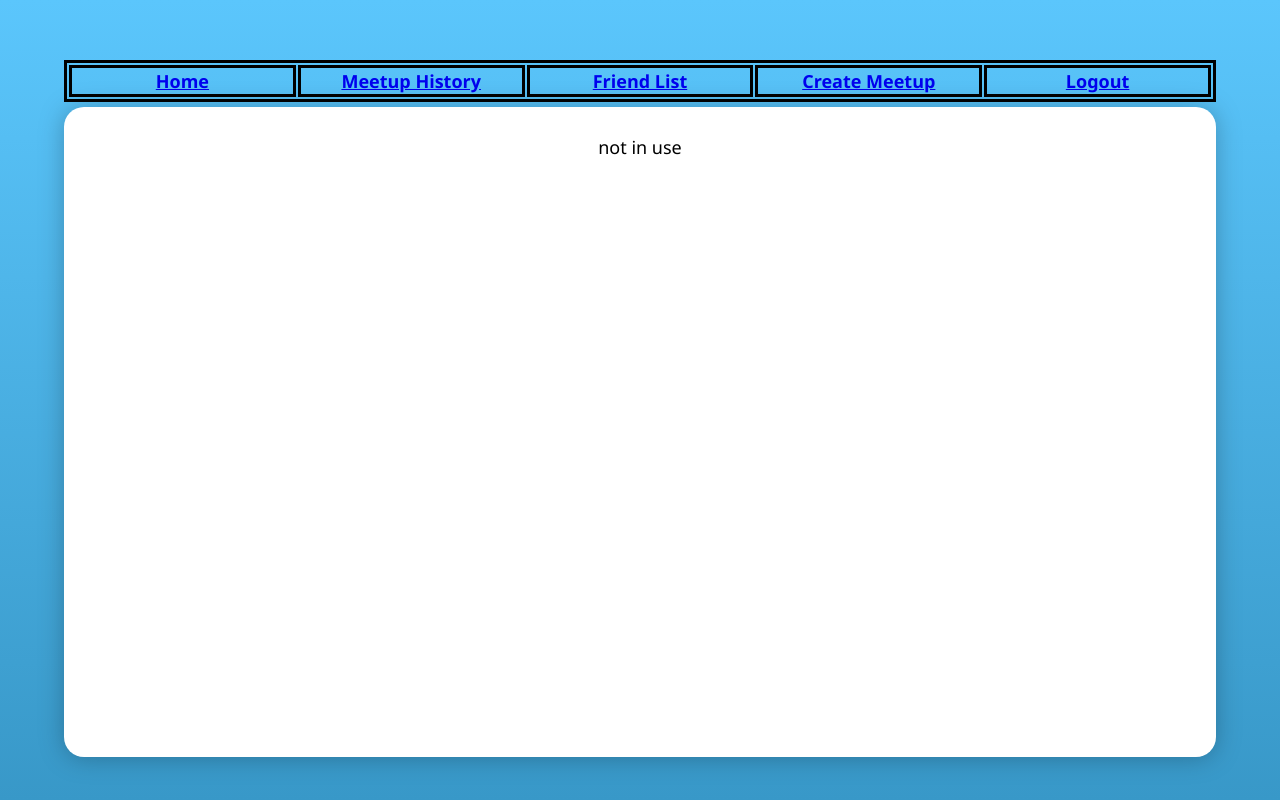
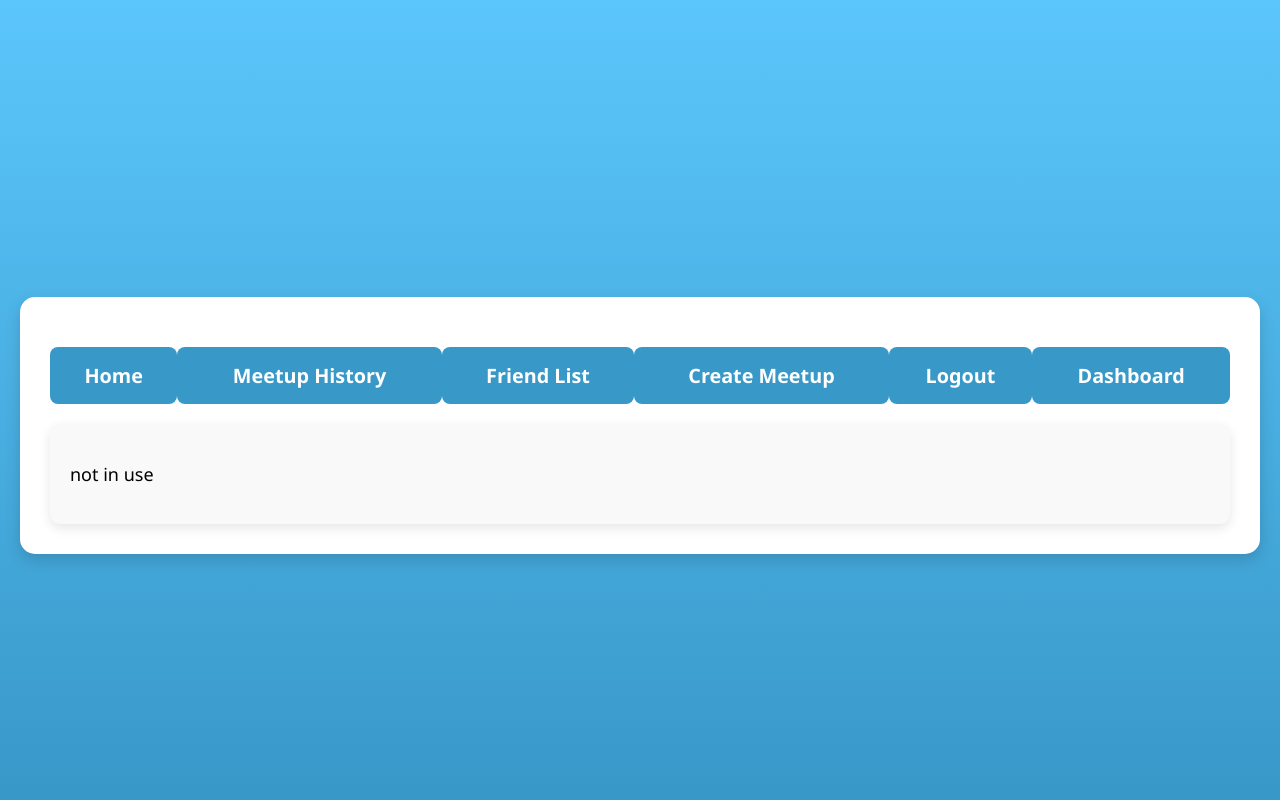
Before and after one commit to haefae222/Pizza_app, a Django app: page /about/ in a window 1280 px wide. Run offline with Django 3.2, Linux system fonts and the light colour scheme; a user stored in the database is signed in; lists and menus that the app fills with data are empty.

Commit message:
added models post like and comment added dashboard page and changed up some of the css

```diff
--- a/meetups/assignment_1/assignment_1/settings.py
+++ b/meetups/assignment_1/assignment_1/settings.py
@@ -38,6 +38,7 @@
     'django.contrib.sessions',
     'django.contrib.messages',
     'django.contrib.staticfiles',
+    'django.contrib.sites',
     'meetups',
 ]
 
@@ -134,3 +135,6 @@
 CSRF_TRUSTED_ORIGINS = [
     'https://urri-meetups.rb.dcu.ie',  # Add your domain here
 ]
+
+MEDIA_URL = "/media/"
+MEDIA_ROOT = os.path.join(BASE_DIR, "media")
--- a/meetups/assignment_1/assignment_1/urls.py
+++ b/meetups/assignment_1/assignment_1/urls.py
@@ -15,8 +15,13 @@
 """
 from django.contrib import admin
 from django.urls import path, include
+from django.conf import settings
+from django.conf.urls.static import static
+
 
 urlpatterns = [
     path('', include('meetups.urls')),
     path('admin/', admin.site.urls),
 ]
+
+urlpatterns += static(settings.MEDIA_URL, document_root=settings.MEDIA_ROOT)
--- a/meetups/assignment_1/meetups/admin.py
+++ b/meetups/assignment_1/meetups/admin.py
@@ -10,3 +10,5 @@
 admin.site.register(Profile)
 admin.site.register(Meetup)
 admin.site.register(MeetupToDo)
+admin.site.register(Post)
+admin.site.register(Comment)
--- a/meetups/assignment_1/meetups/models.py
+++ b/meetups/assignment_1/meetups/models.py
@@ -7,6 +7,7 @@
 from django.db.models.signals import post_save
 from django.utils.timezone import now
 import uuid
+from django.contrib.auth import get_user_model
 
 
 class UserManager(BaseUserManager):
@@ -91,3 +92,30 @@
 
     def __str__(self):
         return f"{self.user.email} plans to meet {self.person_to_meet} on {self.meet_time}"
+
+# Post Model (with Likes)
+class Post(models.Model):
+    user = models.ForeignKey(User, on_delete=models.CASCADE, related_name="posts")
+    text = models.TextField()
+    image = models.ImageField(upload_to="post_images/", blank=True, null=True)
+    created_at = models.DateTimeField(default=now)
+    likes = models.ManyToManyField(User, related_name="liked_posts", blank=True)  # Many-to-Many for likes
+
+    def like_count(self):
+        return self.likes.count()
+
+    def comment_count(self):
+        return self.comments.count()  # Count comments on post
+
+    def __str__(self):
+        return f"Post by {self.user.email} at {self.created_at}"
+
+# Comment Model (Connected to Posts)
+class Comment(models.Model):
+    user = models.ForeignKey(User, on_delete=models.CASCADE)
+    post = models.ForeignKey(Post, on_delete=models.CASCADE, related_name="comments")
+    text = models.TextField()
+    created_at = models.DateTimeField(auto_now_add=True)
+
+    def __str__(self):
+        return f"Comment by {self.user.email} on {self.post.id}"
--- a/meetups/assignment_1/meetups/templates/base.html
+++ b/meetups/assignment_1/meetups/templates/base.html
@@ -2,58 +2,105 @@
 <html>
 <head>
     <style>
+        /* Global Styles */
         body {
             min-height: 100vh;
             margin: 0;
             background: linear-gradient(to bottom, #5BC6FC, #3898C8);
-            font-family:'Segoe UI', Tahoma, Geneva, Verdana, sans-serif;
+            font-family: 'Segoe UI', Tahoma, Geneva, Verdana, sans-serif;
             font-size: large;
+            display: flex;
+            justify-content: center;
+            align-items: center;
+            padding: 0 20px;
         }
-        .content {
+
+        /* Container for Content */
+        .fullcontent {
+            width: 100%;
+            max-width: 1200px;
+            padding: 30px;
             background-color: white;
-            width: auto;
-            height: 80vh;
-            filter: drop-shadow(0px 1px 12px rgba(0, 0, 0, 0.25));
-            border-radius: 20px;
-            text-align: center;
-            padding-top: 10px;
+            border-radius: 15px;
+            box-shadow: 0px 6px 15px rgba(0, 0, 0, 0.15);
+            margin-top: 50px;
         }
-        .currentpage {
-            background-color: white;
-            filter: drop-shadow(0px 1px 12px rgba(0, 0, 0, 0.25));
-            border-radius: 20px;
+
+        /* Header */
+        .header {
+            display: flex;
+            justify-content: space-between;
+            align-items: center;
+            padding: 10px 0;
+            border-bottom: 2px solid #ccc;
+            margin-bottom: 20px;
         }
-        .fullcontent {
-            width: 90vw;
-            padding-top: 50px;
-            display: block;
-            margin-left: auto;
-            margin-right: auto;
+
+        .user-info {
+            font-size: 1.2em;
+            font-weight: bold;
         }
+
+        /* Navbar Styles */
         table {
             width: 100%;
-            height: 25px;
-            table-layout: fixed;
-            margin-bottom: 5px;
-            border: solid;
-        }
-        th {
-            border: solid;
-            width: auto;
+            margin: 20px 0;
+            text-align: center;
+            border-spacing: 0;
         }
 
-        /* Header Styling */
+        table th {
+            background-color: #3898C8;
+            color: white;
+            padding: 15px;
+            border-radius: 8px;
+            cursor: pointer;
+            transition: background-color 0.3s;
+        }
+
+        table th:hover {
+            background-color: #2c74b5;
+        }
+
+        table th a {
+            color: white;
+            text-decoration: none;
+            font-size: 1.1em;
+        }
+
+        /* Content Section */
+        .content {
+            background-color: #f9f9f9;
+            padding: 20px;
+            border-radius: 10px;
+            box-shadow: 0px 4px 12px rgba(0, 0, 0, 0.1);
+        }
+
+        .content h2 {
+            margin-top: 0;
+            color: #333;
+        }
+
+        /* Responsive Design */
+        @media (max-width: 768px) {
             .header {
-            display: flex;
-            align-items: center;
-            padding: 5px 5px;
-            border-radius: 5px;
-            filter: drop-shadow(0px 1px 12px rgba(0, 0, 0, 0.25));
+                flex-direction: column;
+                align-items: flex-start;
             }
-        .user-info {
-            display: flex;
-            align-items: center;
-            gap: 10px;
+
+            table {
+                width: 100%;
+                display: block;
+                overflow-x: auto;
+            }
+
+            table th {
+                padding: 12px;
+            }
+
+            .content {
+                padding: 15px;
+            }
         }
     </style>
 </head>
@@ -66,28 +113,30 @@
                 <strong>{{ user.username }}</strong>
             </div>
         {% else %}
+            <div class="user-info">
                 <strong>Welcome, Guest!</strong>
+            </div>
         {% endif %}
     </div>
 
     <!-- Navigation Bar -->
-   <!-- Navigation Bar -->
     <div class="fullcontent">
         <table>
             {% if user.is_authenticated and user.username %}
-            <th class="profilepage"><a href="{% url 'profile' user.username %}">Profile</a></th>
+                <th><a href="{% url 'profile' user.username %}">Profile</a></th>
             {% else %}
-            <th class="contactpage"><a href="{% url 'contact' %}">Home</a></th>
+                <th><a href="{% url 'contact' %}">Home</a></th>
             {% endif %}
 
             {% if user.is_authenticated %}
-            <th class="history"><a href="{% url 'history' %}">Meetup History</a></th>
-            <th class="friends_list"><a href="{% url 'friends_list' %}">Friend List</a></th>
-            <th class="createmeetup"><a href="{% url 'create_meetup' %}">Create Meetup</a></th>
-            <th class="logoutpage"><a href="/logout">Logout</a></th>
+                <th><a href="{% url 'history' %}">Meetup History</a></th>
+                <th><a href="{% url 'friends_list' %}">Friend List</a></th>
+                <th><a href="{% url 'create_meetup' %}">Create Meetup</a></th>
+                <th><a href="/logout">Logout</a></th>
+                <th><a href="{% url 'dashboard' %}">Dashboard</a></th>
             {% else %}
-            <th class="loginpage"><a href="/login">Login</a></th>
-            <th class="registerpage"><a href="/register">Register</a></th>
+                <th><a href="/login">Login</a></th>
+                <th><a href="/register">Register</a></th>
             {% endif %}
         </table>
 
--- a/meetups/assignment_1/meetups/urls.py
+++ b/meetups/assignment_1/meetups/urls.py
@@ -21,5 +21,7 @@
    path('profile/<str:username>', views.user_profile_page, name="profile"),
    path('verification/', views.verification, name='verification'),
    path('verify_meetup/', views.verify_meetup, name='verify_meetup'),
-   path('delete_meetup/<int:meetup_id>/', views.delete_meetup, name='delete_meetup')
+   path('delete_meetup/<int:meetup_id>/', views.delete_meetup, name='delete_meetup'),
+   path("dashboard/", views.dashboard, name="dashboard"),
+   path("update_post/", views.update_post, name="update_post")
 ]
--- a/meetups/assignment_1/meetups/views.py
+++ b/meetups/assignment_1/meetups/views.py
@@ -20,6 +20,7 @@
 from io import BytesIO
 from django.views.decorators.csrf import csrf_protect
 import math
+from django.core.paginator import Paginator
 
 # these are for knowing which page to return for each link
 
@@ -188,3 +189,77 @@
 
     # If the method is not POST, we can return an error response
     return JsonResponse({'success': False}, status=400)
+
+@login_required
+def dashboard(request):
+    profile = request.user.profile
+    following = profile.follows.all()
+
+    # Ensure user's own posts are included
+    posts = Post.objects.filter(user__profile__in=following) | Post.objects.filter(user=request.user)
+    posts = posts.order_by("-created_at")  # Latest first
+
+    form = PostForm(request.POST or None, request.FILES or None)
+    if request.method == "POST" and form.is_valid():
+        post = form.save(commit=False)
+        post.user = request.user
+        post.save()
+        return redirect("dashboard")
+
+    return render(request, "dashboard.html", {"posts": posts, "form": form})
+
+def post_list(request):
+    posts = Post.objects.all().order_by('-created_at')  # Order by latest posts
+    paginator = Paginator(posts, 5)  # Load 5 posts per page
+
+    page_number = request.GET.get('page', 1)
+    page_obj = paginator.get_page(page_number)
+
+    if request.headers.get('X-Requested-With') == 'XMLHttpRequest':
+        posts_json = [
+            {
+                "user": post.user.username,
+                "text": post.text,
+                "created_at": post.created_at.strftime("%B %d, %Y, %I:%M %p"),
+                "image": post.image.url if post.image else None,
+                "id": post.id,
+            }
+            for post in page_obj
+        ]
+        return JsonResponse({"posts": posts_json})
+
+    return render(request, "posts.html", {"posts": page_obj})
+
+def update_post(request):
+    if request.method == 'POST':
+        post_id = request.POST.get('post_id')
+        action = request.POST.get('action')  # action could be 'like' or 'comment'
+        post = get_object_or_404(Post, id=post_id)
+
+        if action == 'like':
+            # Toggle the like/unlike action
+            if request.user in post.likes.all():
+                post.likes.remove(request.user)
+            else:
+                post.likes.add(request.user)
+            response = {
+                'like_count': post.like_count(),
+                'liked': request.user in post.likes.all()
+            }
+
+        elif action == 'comment':
+            comment_text = request.POST.get('comment_text')
+            # Create a new comment
+            comment = Comment.objects.create(
+                user=request.user,
+                post=post,
+                text=comment_text
+            )
+            response = {
+                'comment_count': post.comment_count(),
+                'comment_text': comment.text,
+                'comment_user': comment.user.username,
+                'created_at': comment.created_at.strftime("%b %d, %Y %H:%M")
+            }
+
+        return JsonResponse(response)
```
Also changed, not shown: meetups/assignment_1/meetups/forms.py (+8 -0 lines), meetups/assignment_1/meetups/templates/dashboard.html (added, +99 -0 lines), meetups/assignment_1/db.sqlite3, meetups/assignment_1/media/post_images/WIN_20230826_22_22_20_Pro.jpg (added), meetups/assignment_1/meetups/migrations/0004_post.py (added), meetups/assignment_1/meetups/migrations/0005_post_likes_comment.py (added). Lines whose indentation alone changed are shown as unchanged.
